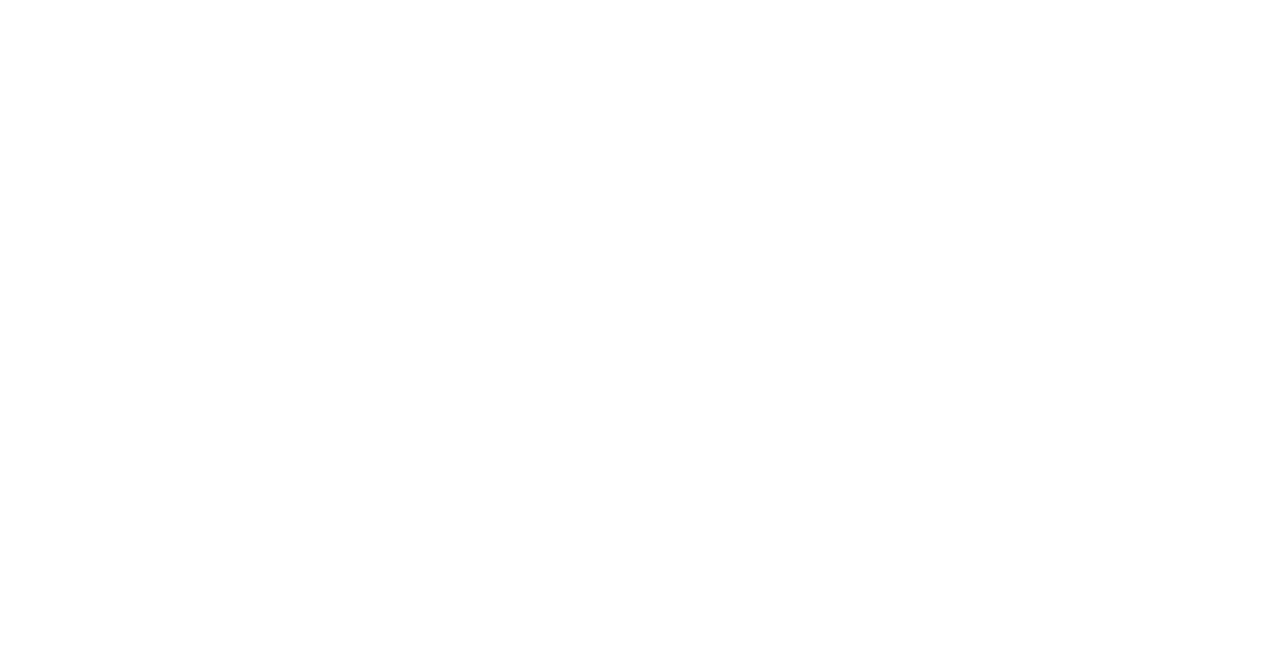
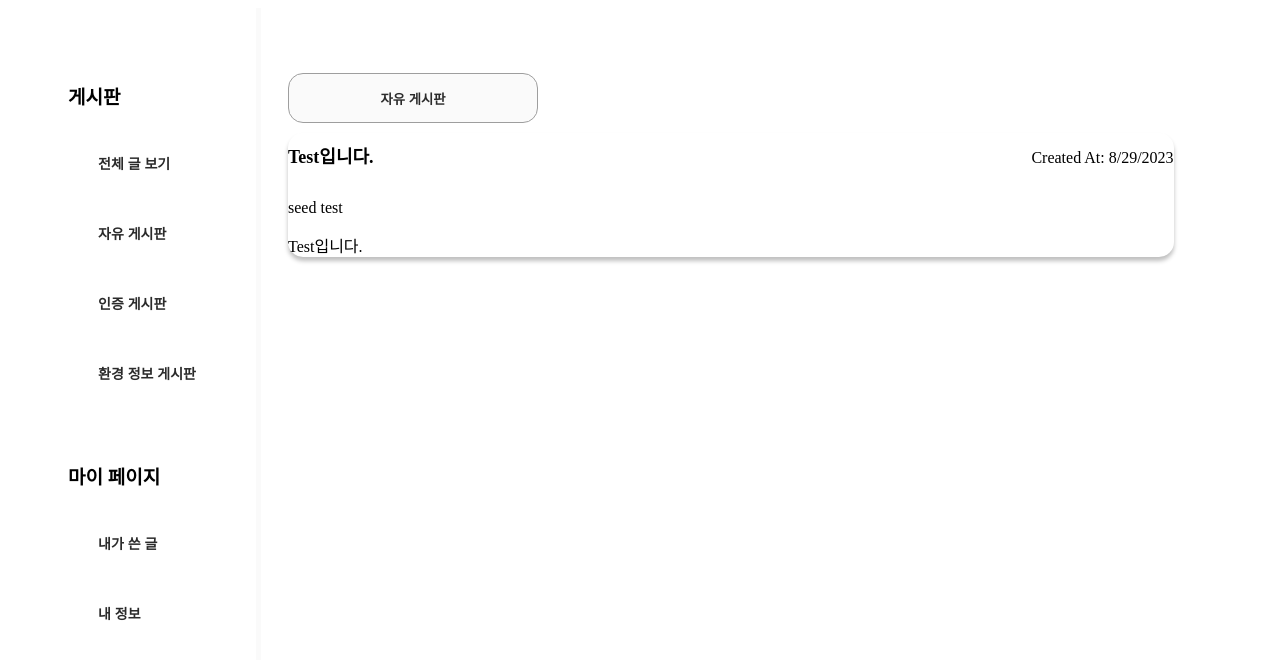
Before and after one commit to wjdgml/seb45_main_012, a React (Create React App) app in the folder client/: page / in a window 1280 px wide. Shown: the top 660 px of the page. Built offline with nearby package versions, Linux system fonts and the light colour scheme.

Commit message:
feat : 자유게시판 상세 페이지 작업 중

```diff
--- a/client/src/App.css
+++ b/client/src/App.css
@@ -12,3 +12,12 @@
     background-color: #ffffff;
     box-shadow: 0px 4px 4px rgba(0, 0, 0, 0.25);
 }
+.free_detail_container{
+    width: 90%;
+    height: 70%;
+    margin-top: 10px;
+    margin-bottom: 30px;
+    border-radius: 15px;
+    background-color: #ffffff;
+    box-shadow: 0px 4px 4px rgba(0, 0, 0, 0.25);
+}
--- a/client/src/App.js
+++ b/client/src/App.js
@@ -1,11 +1,13 @@
 import './App.css';
 // import SignUpPage from './pages/SignUpPage';
+import FreeDetailPage from './pages/FreeDetailPage';
 // import Header from './components/header';
 // import NavBar from './components/NavBar';
 
 function App() {
   return (
     <div className="App">
+      <FreeDetailPage/>
       {/* <SignUpPage /> */}
       {/* <Header /> */}
       {/* <NavBar /> */}
--- a/client/src/components/PostList.jsx
+++ b/client/src/components/PostList.jsx
@@ -59,7 +59,9 @@
         {visiblePosts.map((post) => (
           <div className="post_item" key={post.id}>
             <div className="post_header">
-              <div className="post_title">{post.title}</div>
+              <div className="post_title">
+                <Link to={`/post/${post.id}`} className="post_title">{post.title}</Link>
+              </div>
               <div className="post_date">
                 {new Date(post.createdAt).toLocaleDateString()}
               </div>
--- a/client/src/pages/FreeBoardPage.jsx
+++ b/client/src/pages/FreeBoardPage.jsx
@@ -1,20 +1,19 @@
 import '../styles/Button.css';
 import '../components/PostList';
 import PostList from '../components/PostList';
+import NavBar from '../components/NavBar';
 
 const FreeBoardPage = () => {
-
+  <div><NavBar /></div>
   return (
   <>
       <div className='page_container'>
 
           <div>
             <button class="custom_board_button confirm_button">자유 게시판</button>
-                {/* <button class="custom_board_button cancel_button">자유 게시판</button> */}
           </div>
           <div className='free_board_container'>
               <PostList/>
-
           </div>
       </div>
   </>
--- /dev/null
+++ b/client/src/pages/FreeDetailPage.jsx
@@ -0,0 +1,51 @@
+import '../styles/Button.css';
+import '../styles/PostList.css';
+import NavBar from '../components/NavBar';
+
+const FreeBoardPage = () => {
+
+  const post = {
+    id: 1,
+    userId: 0,
+    type: "free",
+    title: "Test입니다.",
+    body: "Test입니다.",
+    open: "open",
+    createdAt: "2023-08-29T09:20:00.0014474"
+  };
+
+  const user = {
+    "userId": "testID",
+    "username": "test",
+    "userStatus": "USER",
+    "userGrade": "seed",
+    "passwordQuestion": "Test Question",
+    "createdAt": "2023-09-04T15:45:02.2870181"
+  };
+
+  return (
+  <>
+  <div><NavBar /></div>
+
+      <div className='page_container'>
+
+          <div>
+              <button class="custom_board_button cancel_button">자유 게시판</button>
+          </div>
+
+          <div className='free_detail_container'>
+          <div className="post_header">
+            <div className="post_title">{post.title}</div>
+            <p>Created At: {new Date(post.createdAt).toLocaleDateString()}</p>
+          </div>
+
+          <p>{user.userGrade} {user.username}</p>
+
+          <p>{post.body}</p>
+          </div>
+      </div>
+  </>
+  )
+}
+
+export default FreeBoardPage;
```
Lines whose indentation alone changed are shown as unchanged.
